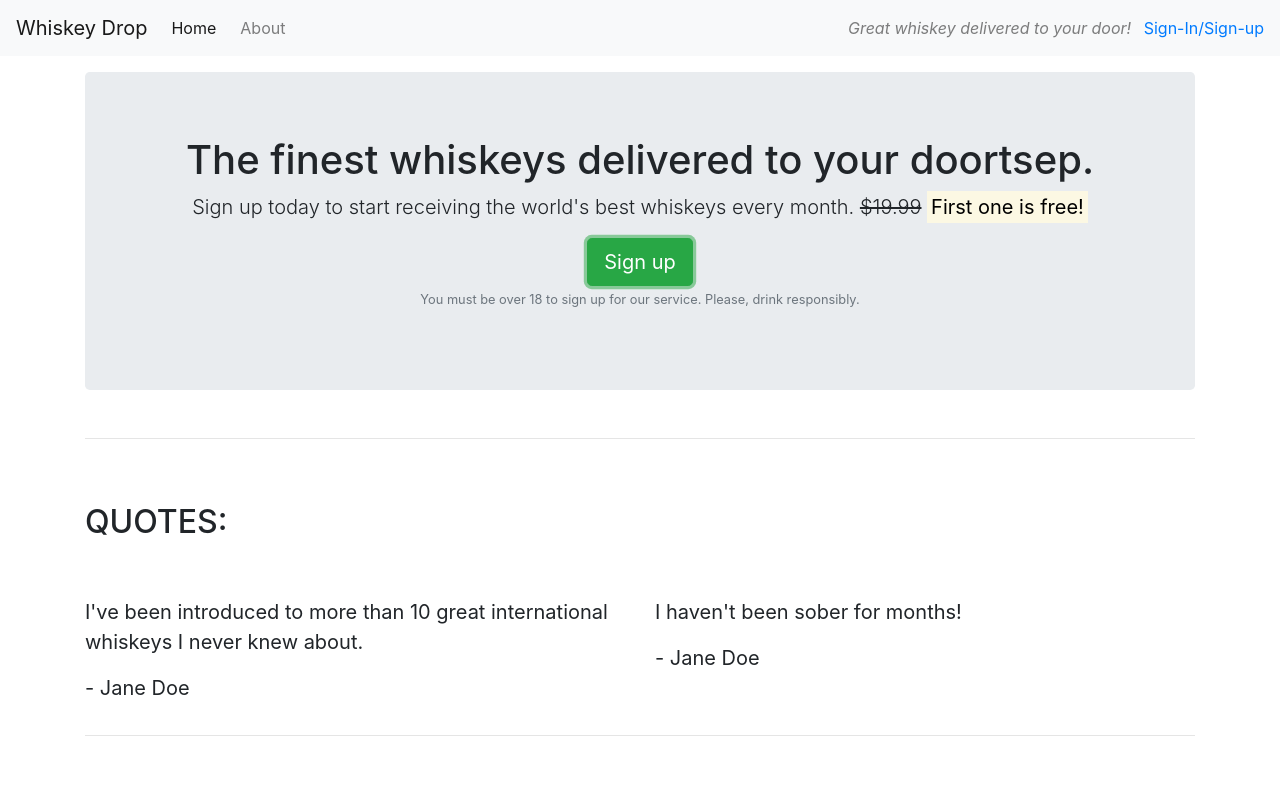
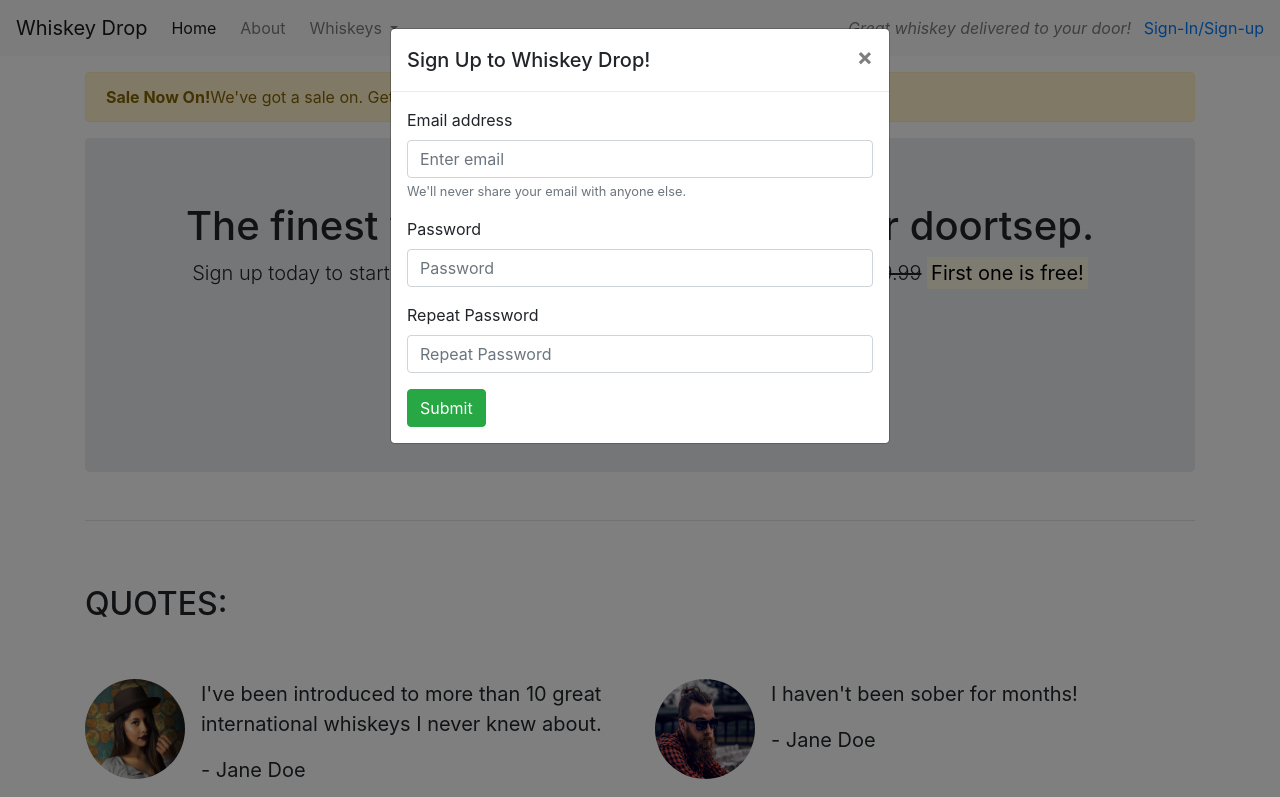
Before and after one commit to katyacano/bootstrap4, a plain HTML site: page index.html in a window 1280 px wide. Both pictures are taken after a click on the button "Sign up". Shown: the top 797 px of the page. Drawn offline with nearby package versions, Linux system fonts and the light colour scheme.

Commit message:
Added Components to index.html, added new images folder and uploaded images

```diff
--- a/index.html
+++ b/index.html
@@ -6,15 +6,33 @@
     <title>Whiskey Drop | Taste a new whiskey every month</title>
     <link rel="stylesheet" href="https://stackpath.bootstrapcdn.com/bootstrap/4.1.3/css/bootstrap.min.css" integrity="sha384-MCw98/SFnGE8fJT3GXwEOngsV7Zt27NXFoaoApmYm81iuXoPkFOJwJ8ERdknLPMO" crossorigin="anonymous">
     <script src="https://stackpath.bootstrapcdn.com/bootstrap/4.1.3/js/bootstrap.min.js" integrity="sha384-ChfqqxuZUCnJSK3+MXmPNIyE6ZbWh2IMqE241rYiqJxyMiZ6OW/JmZQ5stwEULTy" crossorigin="anonymous"></script>
+    <script src="https://kit.fontawesome.com/edcc1bd0bb.js" crossorigin="anonymous"></script>
 </head>
 <body>
     <nav class="navbar navbar-light bg-light navbar-expand-sm">
         <a href="/" class="navbar-brand">Whiskey Drop</a>
+           <button class="navbar-toggler ml-auto" type="button" data-toggle="collapse" data-target="#navbarNavDropdown" aria-controls="navbarNavDropdown" aria-expanded="false" aria-label="Toggle navigation">
+           <span class="navbar-toggler-icon"></span></button>
+
+        <div class="collapse navbar-collapse" id="navbarNavDropdown">
             <ul class="navbar-nav mr-auto">
                 <li class="active nav-item mr-2"><a class="nav-link" href="/">Home</a></li>
                 <li class="nav-item mr-2"><a class="nav-link" href="/about">About</a></li>
+                <li class="nav-item dropdown">
+                    <a class="nav-link dropdown-toggle" href="#" id="navbarDropdownMenuLink" role="button" data-toggle="dropdown" aria-haspopup="true" aria-expanded="false">
+                    Whiskeys
+        </a>
+                    <div class="dropdown-menu" aria-labelledby="navbarDropdownMenuLink">
+                        <a class="dropdown-item" href="#">Irish</a>
+                        <a class="dropdown-item" href="#">Scotch</a>
+                        <a class="dropdown-item" href="#">Japanese</a>
+                        <a class="dropdown-item" href="#">American</a>
+                    </div>
+
+                </li>
                 <li class="nav-item mr-2 d-block d-sm-none"><a class="nav-link" href="/login">Sign-In/Sign-up</a></li>
             </ul>
+        </div>
 
         <div class="d-none d-md-block">
             <p class="navbar-text my-auto mr-2"><i>Great whiskey delivered to your door!</i></p>
@@ -23,6 +41,13 @@
 
     </nav>
     <article class= "container mt-3">
+        <div class="row d-none d-sm-block">
+            <div class="col-12">
+                <div class="alert alert-warning">
+                    <strong>Sale Now On!</strong>We've got a sale on. Get a 12-month subscription for the price of 6! <a href="">See here for details!</a>
+                </div>
+            </div>
+        </div>
         <!-- Callout-->
         <div class="row">
             <div class="col-12">
@@ -32,7 +57,7 @@
                     <s class="d-none d-sm-inline">$19.99</s>
                     <span class="d-inline d-sm-none"><br></span>
                     <strong><mark> First one is free!</mark></strong> </p>
-                    <button class="btn btn-success btn-lg">Sign up</button>
+                    <p><button class="btn btn-success btn-lg" data-toggle="modal" data-target="#signUpModal">Sign up</button></p>
                     <p class="text-muted"><small>You must be over 18 to sign up for our service. Please, drink responsibly.</small></p>
                 </section>
             </div>
@@ -50,17 +75,32 @@
 
                 <div class="row">
                     <div class="col-12 col-md-6">
+                            <div class="media">
+                                <div class="d-none d-sm-block">
+                                    <img src="images/girl-image.png" class="rounded-circle mr-3" height="100" width="100">
+                                </div>
+                                <div class="media-body">
                                     <blockquote class="blockquote">
                                         <p>I've been introduced to more than 10 great international whiskeys I never knew about.</p>
                                         <p>- Jane Doe</p>
                                     </blockquote>
                                 </div>
 
+                            </div>
+                    </div>
+
                     <div class="col-12 col-md-6">
+                            <div class="media">
+                                <div class="d-none d-sm-block">
+                                    <img src="images/guy-image.png" class="rounded-circle mr-3" height="100" width="100">
+                                </div>
+                                <div class="media-body">
                                             <blockquote class="blockquote">
                                                 <p>I haven't been sober for months!</p>
                                                 <p>- Jane Doe</p>
                                             </blockquote>
+                                </div>
+                            </div>
                     </div>
                 </div>
 
@@ -79,7 +119,7 @@
             <div class="row">
                 <div class="col-12 col-md-6 col-lg-4">
                     <div class="feature">
-                        <h3>Feature 1</h3>
+                        <h3><i class="fas fa-gift d-none d-sm-inline"></i> Feature 1 <span class="badge badge-success">NEW!</span></h3>
                         <p>Lorem ipsum dolor sit amet consectetur adipisicing elit. Unde reprehenderit itaque voluptatem officiis repellendus iure quae vitae,
                         expedita eligendi velit eveniet, officia, consequatur quis! Ea itaque sapiente minima maxime possimus?</p>
                         <p><a clas="btn btn-sm btn-light" href="">Read More</a></p>
@@ -88,7 +128,7 @@
 
                 <div class="col-12 col-md-6 col-lg-4">
                     <div class="feature">
-                        <h3>Feature 2</h3>
+                        <h3><i class="fas fa-credit-card d-none d-sm-inline"></i> Feature 2</h3>
                         <p>Lorem ipsum dolor sit amet consectetur adipisicing elit. Unde reprehenderit itaque voluptatem officiis repellendus iure quae vitae,
                         expedita eligendi velit eveniet, officia, consequatur quis! Ea itaque sapiente minima maxime possimus?</p>
                         <p><a clas="btn btn-sm btn-light" href="">Read More</a></p>
@@ -97,7 +137,7 @@
 
                 <div class="col-12 d-md-none d-lg-block col-lg-4">
                     <div class="feature">
-                        <h3>Feature 3</h3>
+                        <h3><i class="fas fa-times-circle d-none d-sm-inline"></i> Feature 3</h3>
                         <p>Lorem ipsum dolor sit amet consectetur adipisicing elit. Unde reprehenderit itaque voluptatem officiis repellendus iure quae vitae,
                         expedita eligendi velit eveniet, officia, consequatur quis! Ea itaque sapiente minima maxime possimus?</p>
                         <p><a clas="btn btn-sm btn-light" href="">Read More</a></p>
@@ -160,5 +200,44 @@
         </section>
 
     </article>
+
+    <div class="modal" tabindex="-1" role="dialog" id="signUpModal">
+  <div class="modal-dialog" role="document">
+    <div class="modal-content">
+      <div class="modal-header">
+        <h5 class="modal-title">Sign Up to Whiskey Drop!</h5>
+        <button type="button" class="close" data-dismiss="modal" aria-label="Close">
+          <span aria-hidden="true">&times;</span>
+        </button>
+      </div>
+      <div class="modal-body">
+
+        <form>
+            <div class="form-group">
+                <label for="exampleInputEmail1">Email address</label>
+                <input type="email" class="form-control" id="exampleInputEmail1" aria-describedby="emailHelp" placeholder="Enter email">
+                <small id="emailHelp" class="form-text text-muted">We'll never share your email with anyone else.</small>
+            </div>
+            <div class="form-group">
+                <label for="exampleInputPassword1">Password</label>
+                <input type="password" class="form-control" id="exampleInputPassword1" placeholder="Password">
+            </div>
+            <div class="form-group">
+                <label for="repeatPassword">Repeat Password</label>
+                <input type="password" class="form-control" id="repeatPassword" placeholder="Repeat Password">
+            </div>
+
+            <button type="submit" class="btn btn-success">Submit</button>
+        </form>
+
+      </div>
+
+    </div>
+  </div>
+</div>
+
+    <script src="https://code.jquery.com/jquery-3.3.1.slim.min.js" integrity="sha384-q8i/X+965DzO0rT7abK41JStQIAqVgRVzpbzo5smXKp4YfRvH+8abtTE1Pi6jizo" crossorigin="anonymous"></script>
+    <script src="https://cdnjs.cloudflare.com/ajax/libs/popper.js/1.14.3/umd/popper.min.js" integrity="sha384-ZMP7rVo3mIykV+2+9J3UJ46jBk0WLaUAdn689aCwoqbBJiSnjAK/l8WvCWPIPm49" crossorigin="anonymous"></script>
+    <script src="https://stackpath.bootstrapcdn.com/bootstrap/4.1.3/js/bootstrap.min.js" integrity="sha384-ChfqqxuZUCnJSK3+MXmPNIyE6ZbWh2IMqE241rYiqJxyMiZ6OW/JmZQ5stwEULTy" crossorigin="anonymous"></script>
 </body>
 </html>
```
Also changed, not shown: images/girl-image.png (added), images/guy-image.png (added), 1 other file. Lines whose indentation alone changed are shown as unchanged.
